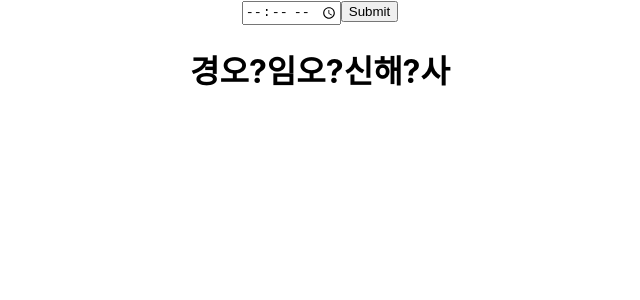
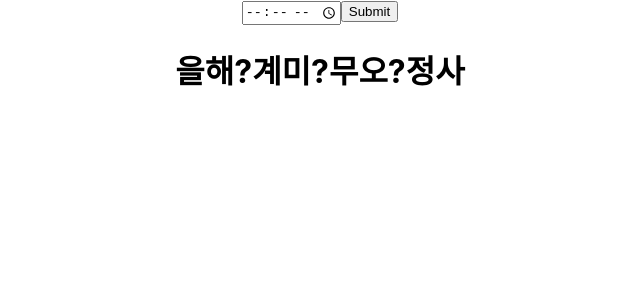
Before and after one commit to seni95/askLuck, a React (Create React App) app: page / in a window 1280 px wide. Shown: the top 300 px of the page, without its empty margins (320-960 px from the left). Built offline with nearby package versions, Linux system fonts and the light colour scheme.

Commit message:
finished basic logic

```diff
--- a/src/components/logic.jsx
+++ b/src/components/logic.jsx
@@ -30,9 +30,9 @@ const Logic = (props) => {
         { name: "해", symbol: "수", sign: "음", key: 22 },
     ]
 
-    const selectedYear = 1990;
-    const selectedMonth = 5;
-    const selectedDay = 15;
+    const selectedYear = 1995;
+    const selectedMonth = 6;
+    const selectedDay = 26;
     const selectedTime = "09:50"
     // const selectedTime = props.selectedTime;
 
@@ -116,6 +116,62 @@ const Logic = (props) => {
         return ground[dayGround].name;
     })
 
+    const returnTimeSky = useCallback((selectedYear, selectedMonth, selectedDay,selectedTime)=>{
+        const standard = new Date(1925, 0, 10);
+        console.log(standard);
+        const daySkyCal = new Date(selectedYear, selectedMonth, selectedDay);
+        const diffDate = daySkyCal.getTime() - standard.getTime();
+        const diffDateResult = Math.abs(diffDate / (1000 * 60 * 60 * 24));
+        const daySky = diffDateResult % 10;
+        const toCalculateTimeSky = sky[daySky].name;
+
+        let timeSkyCal = null;
+
+        switch (toCalculateTimeSky) {
+            case "갑":
+            case "기":
+                timeSkyCal = 0;
+                break;
+            case "을":
+            case "경":
+                timeSkyCal = 2;
+                break;
+
+            case "병":
+            case "신":
+                timeSkyCal = 4;
+                break;
+
+            case "정":
+            case "임":
+                timeSkyCal = 6;
+                break;
+
+            case "무":
+            case "계":
+                timeSkyCal = 8;
+                break;
+        }
+
+        const timeCal = JSON.stringify(selectedTime);
+        const hourString = timeCal.substring(1, 3);
+        const minutesString = timeCal.substring(4, 6);
+        const hour = Number(hourString);
+        const minutes = Number(minutesString);
+        let timeGround = null;
+
+        let arrCheck = 0;
+        let arrNum = Math.floor(hour/2);
+        if(hour%2==1){
+            arrCheck = minutes<30 ? arrNum : ++arrNum;
+        }
+        //8+5=13-12=1
+        const timeSky = timeSkyCal+arrNum < 10 ? timeSkyCal+arrNum : timeSkyCal+arrNum -10;
+
+        return sky[timeSky].name;
+
+    })
+
     const returnTimeGround = useCallback((selectedTime) => {
 
 
@@ -149,6 +205,7 @@ const Logic = (props) => {
             {returnDaySky(selectedYear, selectedMonth, selectedDay)}
             {returnDayGround(selectedYear, selectedMonth, selectedDay)}
             ?
+            {returnTimeSky(selectedYear, selectedMonth, selectedDay,selectedTime)}
             {returnTimeGround(selectedTime)}
         </h1>
     )
```
